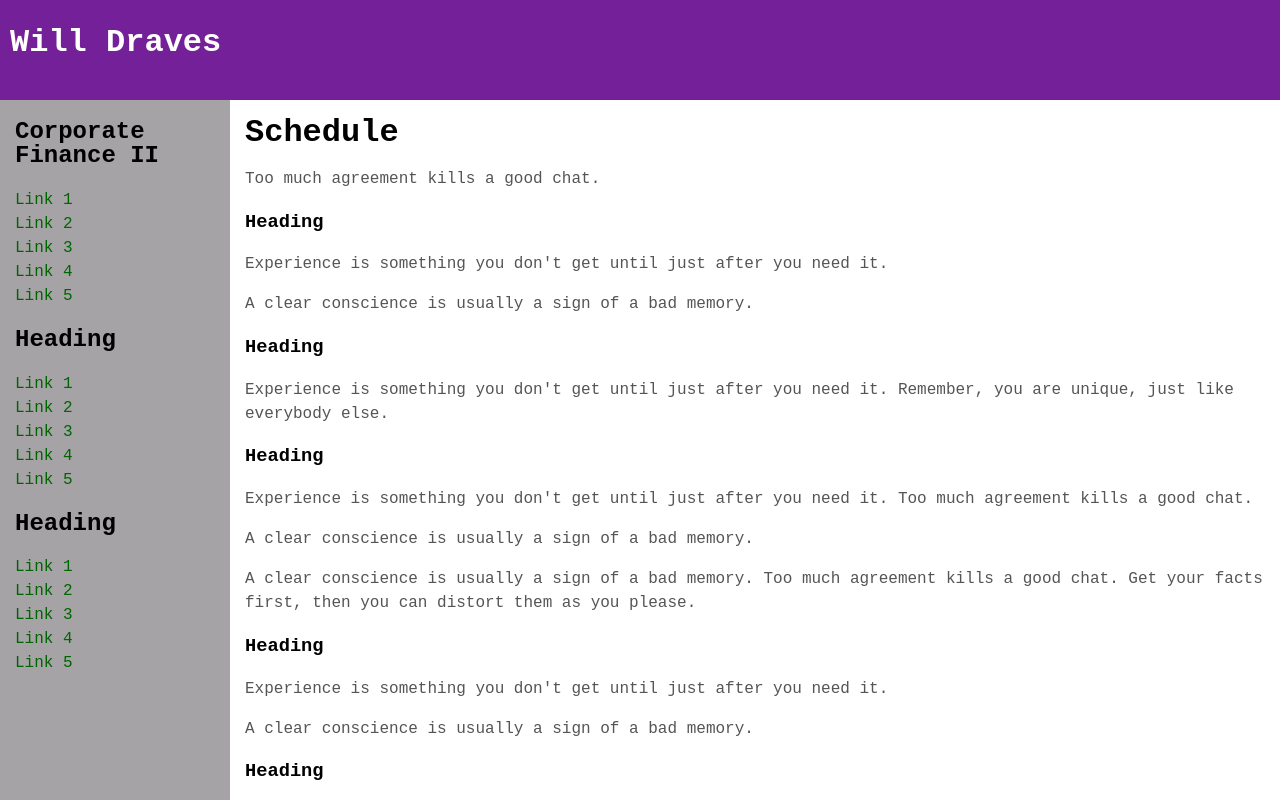
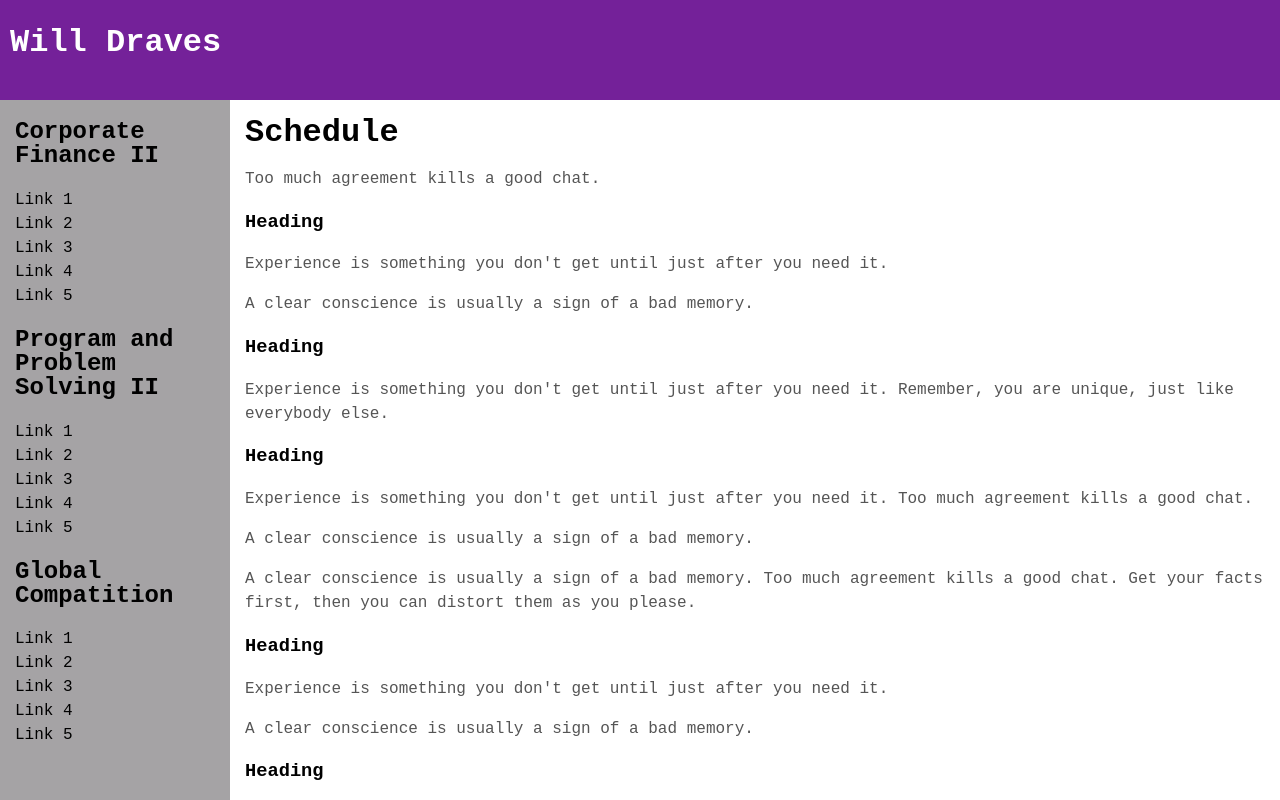
Before and after one commit to willdraves/willdraves.github.io, a plain HTML site: page index.html in a window 1280 px wide. Drawn offline with Linux system fonts and the light colour scheme.

Commit message:
Update index.html

```diff
--- a/index.html
+++ b/index.html
@@ -64,7 +64,7 @@
 		}
 
 		nav ul a {
-			color: darkgreen;
+			color: black;
 			text-decoration: none;
 		}
 
@@ -115,13 +115,13 @@
 			<div class="innertube">
 				<h1>Corporate Finance II</h1>
 				<ul>
-					<li><a href="www.mountuntion.edu">Link 1</a></li>
+					<li><a href="#">Link 1</a www.mountunion.edu></li>
 					<li><a href="#">Link 2</a></li>
 					<li><a href="#">Link 3</a></li>
 					<li><a href="#">Link 4</a></li>
 					<li><a href="#">Link 5</a></li>
 				</ul>
-				<h1>Heading</h1>
+				<h1>Program and Problem Solving II</h1>
 				<ul>
 					<li><a href="#">Link 1</a></li>
 					<li><a href="#">Link 2</a></li>
@@ -129,7 +129,7 @@
 					<li><a href="#">Link 4</a></li>
 					<li><a href="#">Link 5</a></li>
 				</ul>
-				<h1>Heading</h1>
+				<h1>Global Compatition</h1>
 				<ul>
 					<li><a href="#">Link 1</a></li>
 					<li><a href="#">Link 2</a></li>
```
